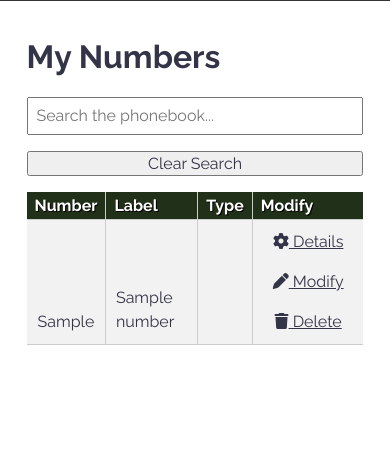
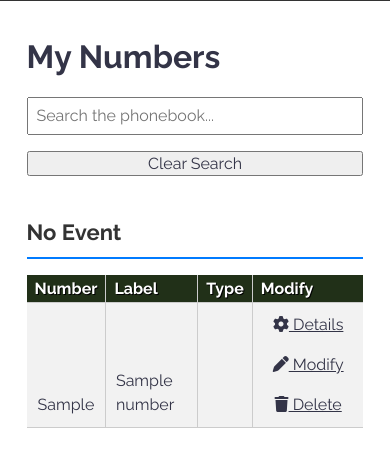
Before and after one commit to emfcamp/numbermanagement, a Django app: page /number in a window 390 px wide. Shown: the part 242-709 px from the top of the page. Run offline with Django 5.2, Linux system fonts and the light colour scheme; a user stored in the database is signed in; tables that the repository leaves empty hold one stand-in row (values such as "Sample post"); parts of the project's set-up code (start-up, migrations or seed data) failed here and were passed over; some libraries are stand-ins or nearby versions.

Commit message:
phonebooks are now event aware

```diff
--- a/numman/templates/numman/mynumbers.html
+++ b/numman/templates/numman/mynumbers.html
@@ -1,6 +1,5 @@
 {% extends 'base.html' %}
 {% load static %}
-
 {% block content_formatted %}
 <div class="row">
 <div class="col-12">
@@ -9,7 +8,6 @@
  {{title}}
  {% endif %}
 </h2>
-
  {% if description %}
 <p>{{description}}</p>
  {% endif %}
@@ -20,37 +18,41 @@
 <div class="col-9">
 <input type="text" id="search"
 class="wide"
-                oninput="searchPhonebook('phonebook')"
+oninput="searchAllTables()"
 placeholder="Search the phonebook...">
 </div>
 <div class="col-3">
 <input type="reset" class="wide" value="Clear Search">
 </div>
 <div class="col-12">
-            <table id="phonebook" class="phonebook sortable">
+{% regroup numbers by event as events_list %}
+{% for event in events_list %}
+<div class="event-section">
+<h3>{{ event.grouper|default:"No Event" }}</h3>
+<table id="phonebook-{{ forloop.counter }}" class="phonebook sortable">
 <tr data-sort-method='none'>
 <th>Number</th>
 <th>Label</th>
 <th>Type</th>
 <th data-sort-method='none'>Modify</th>
 </tr>
-                {% for number in numbers %}
+{% for number in event.list %}
 <tr>
 <td><div class="col-12 center">{{ number.value }}</div></td>
 <td><div class="col-12">{{ number.label }}</div></td>
 <td><div class="col-12 center">{{ number.typeofservice }}</div></td>
 <td class="inline-menu">
-                        <div class="col-4  center">
-                            <a href="/number/info/{{number.value}}"" id="{{number.value}}">
+<div class="col-4 center">
+<a href="/number/info/{{number.value}}" id="{{number.value}}">
 <i class="fa-solid fa-gear"></i> Details
 </a>
 </div>
-                        <div class="col-4  center">
+<div class="col-4 center">
 <a href="/number/edit/{{number.value}}">
 <i class="fa-solid fa-pen"></i> Modify
 </a>
 </div>
-                        <div class="col-4  center">
+<div class="col-4 center">
 <a href="/number/delete/{{number.value}}">
 <i class="fa-solid fa-trash"></i> Delete
 </a>
@@ -58,11 +60,60 @@
 </td>
 </tr>
 {% endfor %}
-
 </table>
+</div>
+{% endfor %}
+</div>
+</form>
+</div>
 
 <script src="{% static 'js/search.js' %}"></script>
 <script>
-    new Tablesort(document.getElementById('phonebook'));
+// Initialize Tablesort for each table
+{% for event in events_list %}
+new Tablesort(document.getElementById('phonebook-{{ forloop.counter }}'));
+{% endfor %}
+
+// Modified search function to search across all tables
+function searchAllTables() {
+    const searchTerm = document.getElementById('search').value.toLowerCase();
+    {% for event in events_list %}
+    searchTable('phonebook-{{ forloop.counter }}', searchTerm);
+    {% endfor %}
+}
+
+function searchTable(tableId, searchTerm) {
+    const table = document.getElementById(tableId);
+    const rows = table.getElementsByTagName('tr');
+
+    for (let i = 1; i < rows.length; i++) { // Start from 1 to skip header
+        const row = rows[i];
+        const cells = row.getElementsByTagName('td');
+        let found = false;
+
+        for (let j = 0; j < cells.length - 1; j++) { // Exclude last column (Modify)
+            if (cells[j].textContent.toLowerCase().includes(searchTerm)) {
+                found = true;
+                break;
+            }
+        }
+
+        row.style.display = found || searchTerm === '' ? '' : 'none';
+    }
+}
 </script>
+
+<style>
+.event-section {
+    margin-bottom: 2rem;
+}
+
+.event-section h3 {
+    color: #333;
+    border-bottom: 2px solid #007bff;
+    padding-bottom: 0.5rem;
+    margin-bottom: 1rem;
+}
+</style>
+
 {% endblock %}
--- a/numman/views.py
+++ b/numman/views.py
@@ -17,12 +17,19 @@ def home(request):
     return render(request, 'base.html', {'title': 'Number Management System', 'description':'Welcome to Numberwang!'})
 
 def orga_phonebook(request):
-    publicnumbers = Number.objects.filter(directory=True, permissions__value='PhonebookHighlightOrga').order_by('value').prefetch_related('permissions')
+    publicnumbers = Number.objects.filter(
+        directory=True,
+        permissions__value='PhonebookHighlightOrga',
+        event__active=True
+    ).order_by('value').prefetch_related('permissions')
     context = {'numbers': publicnumbers, 'title': "Orga Phonebook"}
     return render(request, 'numman/phonebook.html', context)
 
 def phonebook(request):
-    publicnumbers = Number.objects.filter(directory=True).order_by('value').prefetch_related('permissions')
+    publicnumbers = Number.objects.filter(
+        directory=True,
+        event__active=True
+    ).order_by('event', 'value').prefetch_related('permissions')
     context = {'numbers': publicnumbers, 'title': "Phonebook"}
     return render(request, 'numman/phonebook.html', context)
 
@@ -87,7 +94,7 @@ def create_number(request):
 
 @login_required
 def my_numbers(request):
-    numbers = Number.objects.filter(user=request.user).order_by('value')
+    numbers = Number.objects.filter(user=request.user).order_by('event', 'value')
     context = {'numbers': numbers, 'title': "My Numbers"}
     return render(request, 'numman/mynumbers.html', context)
 
```
Also changed, not shown: numman/templates/numman/phonebook.html (+54 -6 lines). Lines whose indentation alone changed are shown as unchanged.
